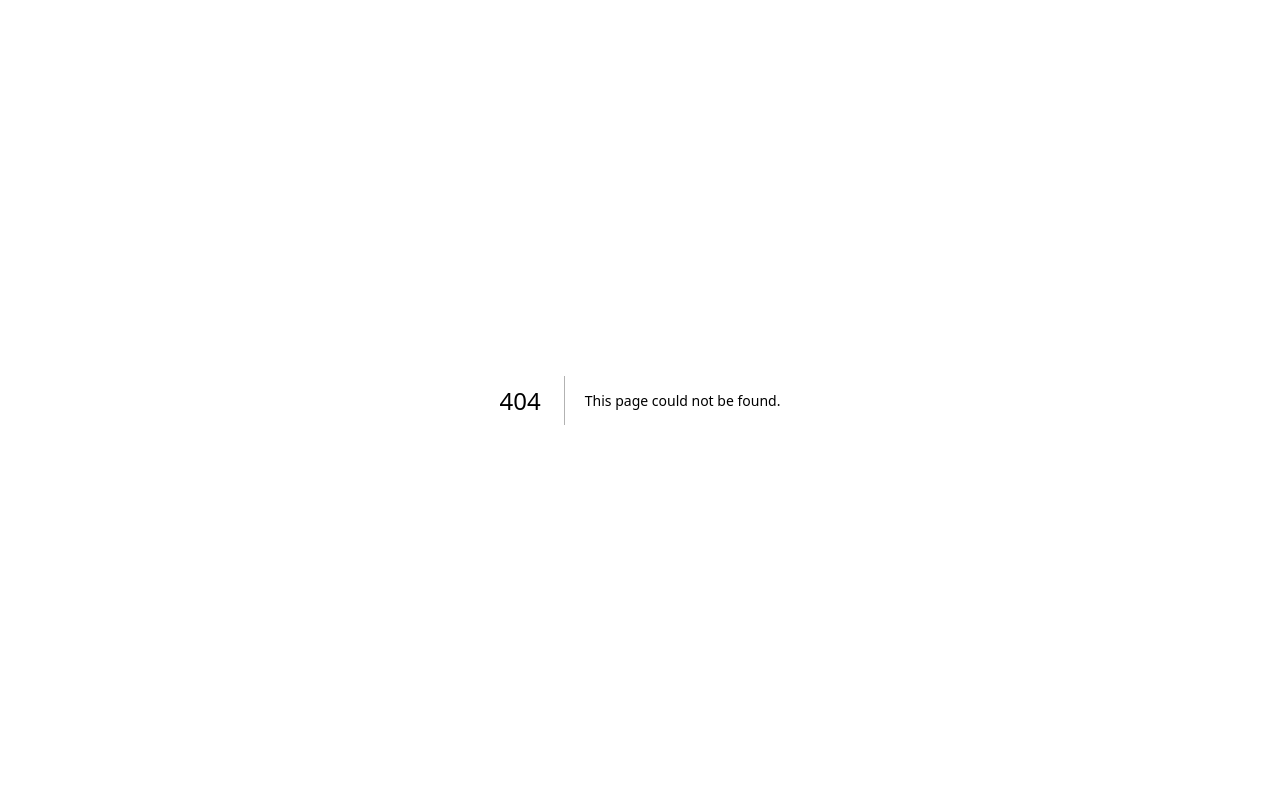
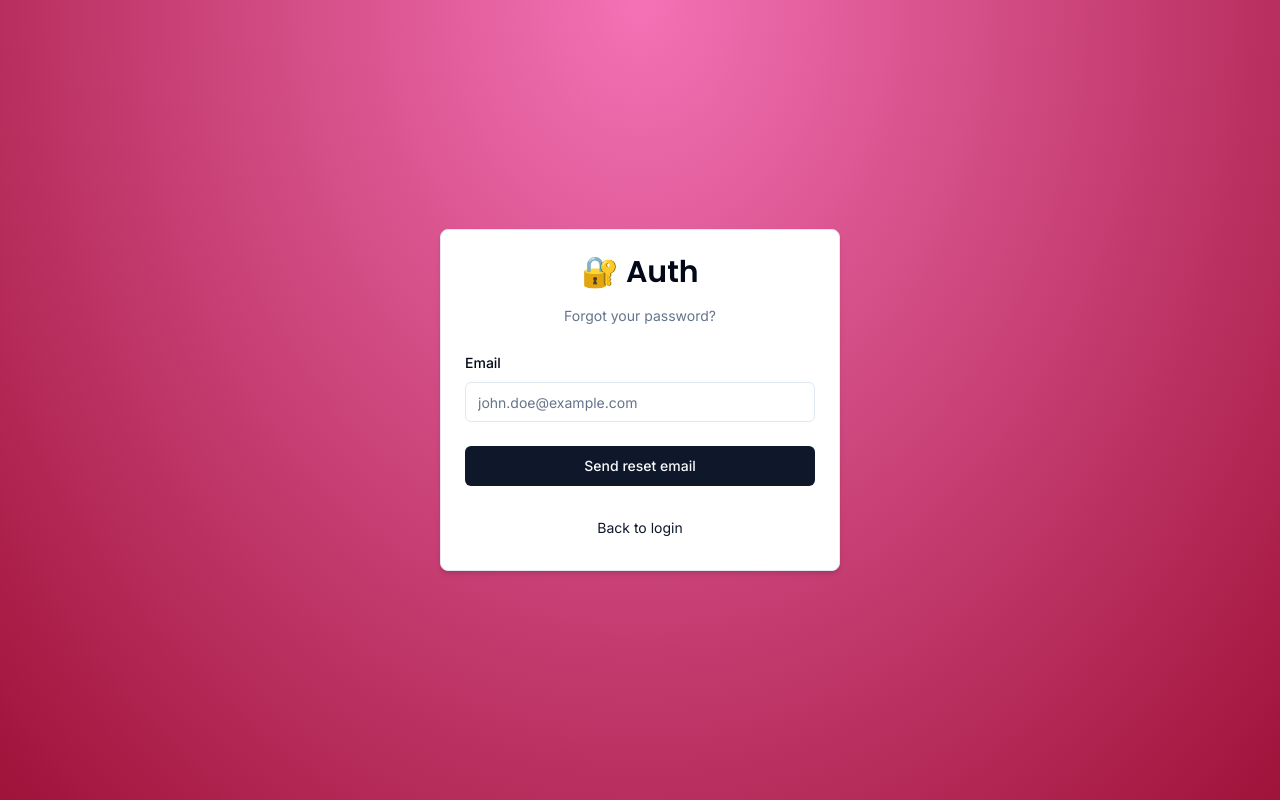
Before and after one commit to sproutjeph/next-auth-5, a Next.js app: page /auth/reset in a window 1280 px wide. Before the commit this address had no page. Built offline with nearby package versions, Linux system fonts and the light colour scheme.

Commit message:
added reset form

```diff
--- /dev/null
+++ b/app/auth/reset/page.tsx
@@ -0,0 +1,7 @@
+import { ResetForm } from "@/components/auth/reset-form";
+
+const ResetPage = () => {
+  return <ResetForm />;
+};
+
+export default ResetPage;
--- a/components/auth/LoginForm.tsx
+++ b/components/auth/LoginForm.tsx
@@ -55,11 +55,11 @@
     startTransition(() => {
       login(values).then((data) => {
         if (data?.error) {
-          // form.reset();
+          form.reset();
           setError(data?.error);
         }
         if (data?.success) {
-          // form.reset();
+          form.reset();
           setSuccess(data?.success);
         }
       });
--- /dev/null
+++ b/components/auth/reset-form.tsx
@@ -0,0 +1,84 @@
+"use client";
+
+import * as z from "zod";
+import { useForm } from "react-hook-form";
+import { useState, useTransition } from "react";
+import { zodResolver } from "@hookform/resolvers/zod";
+
+import { ResetSchema } from "@/schemas";
+import { Input } from "@/components/ui/input";
+import {
+  Form,
+  FormControl,
+  FormField,
+  FormItem,
+  FormLabel,
+  FormMessage,
+} from "@/components/ui/form";
+import { Button } from "@/components/ui/button";
+import { FormError } from "@/components/form-error";
+import { FormSuccess } from "@/components/form-success";
+import { CardWrapper } from "./CardWrapper";
+
+export const ResetForm = () => {
+  const [error, setError] = useState<string | undefined>("");
+  const [success, setSuccess] = useState<string | undefined>("");
+  const [isPending, startTransition] = useTransition();
+
+  const form = useForm<z.infer<typeof ResetSchema>>({
+    resolver: zodResolver(ResetSchema),
+    defaultValues: {
+      email: "",
+    },
+  });
+
+  const onSubmit = (values: z.infer<typeof ResetSchema>) => {
+    setError("");
+    setSuccess("");
+
+    // startTransition(() => {
+    //   reset(values).then((data) => {
+    //     setError(data?.error);
+    //     setSuccess(data?.success);
+    //   });
+    // });
+  };
+
+  return (
+    <CardWrapper
+      headerLabel="Forgot your password?"
+      backButtonLabel="Back to login"
+      backButtonHref="/auth/login"
+    >
+      <Form {...form}>
+        <form onSubmit={form.handleSubmit(onSubmit)} className="space-y-6">
+          <div className="space-y-4">
+            <FormField
+              control={form.control}
+              name="email"
+              render={({ field }) => (
+                <FormItem>
+                  <FormLabel>Email</FormLabel>
+                  <FormControl>
+                    <Input
+                      {...field}
+                      disabled={isPending}
+                      placeholder="john.doe@example.com"
+                      type="email"
+                    />
+                  </FormControl>
+                  <FormMessage />
+                </FormItem>
+              )}
+            />
+          </div>
+          <FormError message={error} />
+          <FormSuccess message={success} />
+          <Button disabled={isPending} type="submit" className="w-full">
+            Send reset email
+          </Button>
+        </form>
+      </Form>
+    </CardWrapper>
+  );
+};
--- a/routes.ts
+++ b/routes.ts
@@ -10,7 +10,12 @@
  * These routes redirects logged in users to /settings
  * @type {string[]}
  */
-export const authRoutes = ["/auth/login", "/auth/register", "/auth/error"];
+export const authRoutes = [
+  "/auth/login",
+  "/auth/register",
+  "/auth/error",
+  "/auth/reset",
+];
 
 /**
  * The prefix for API authentication routes
```
Also changed, not shown: actions/reset.ts (added, +32 -0 lines), lib/tokens.ts (+18 -22 lines).
